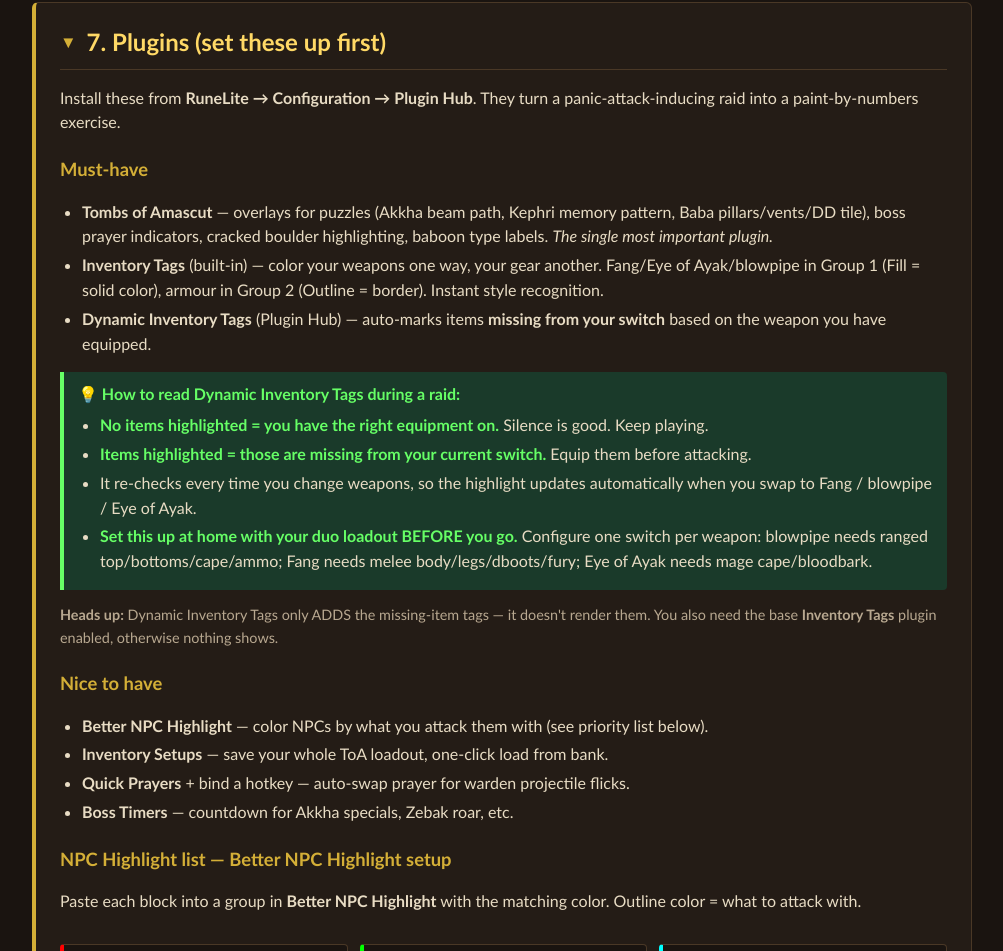
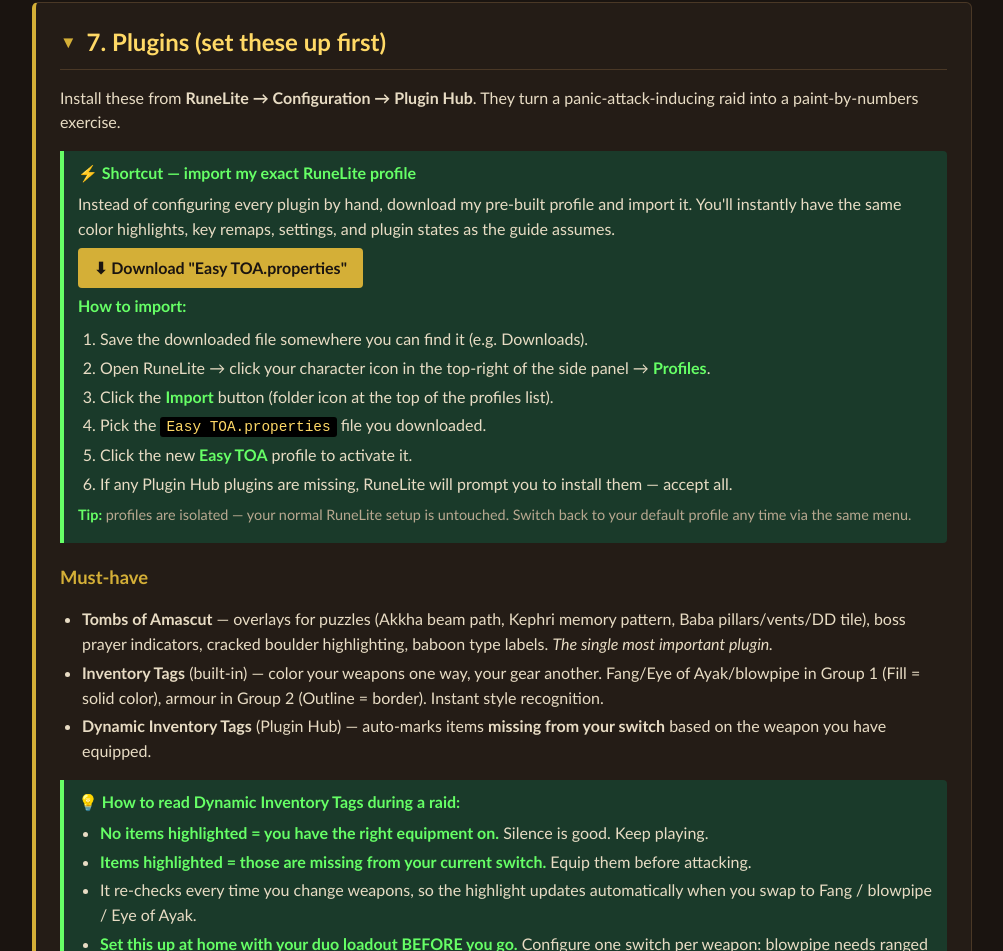
Before and after one commit to 1-Future/toa-guide, a plain HTML site: page index.html in a window 1280 px wide. Shown: the part 4637-5588 px from the top of the page, without its empty margins (138-1141 px from the left). Drawn offline with Linux system fonts and the light colour scheme.

Commit message:
Add RuneLite profile + import instructions

```diff
--- a/index.html
+++ b/index.html
@@ -637,6 +637,26 @@
   <h2>7. Plugins (set these up first)</h2>
   <p>Install these from <strong>RuneLite → Configuration → Plugin Hub</strong>. They turn a panic-attack-inducing raid into a paint-by-numbers exercise.</p>
 
+  <div class="callout tip" style="background: #1a3a2a; border-left-color: var(--green);">
+    <strong>⚡ Shortcut — import my exact RuneLite profile</strong>
+    <p style="margin: 6px 0;">Instead of configuring every plugin by hand, download my pre-built profile and import it. You'll instantly have the same color highlights, key remaps, settings, and plugin states as the guide assumes.</p>
+    <p style="margin: 6px 0;">
+      <a class="wiki" href="Easy-TOA.properties" download="Easy TOA.properties" style="display: inline-block; background: var(--gold); color: var(--bg); padding: 8px 16px; border-radius: 4px; text-decoration: none; font-weight: bold; border-bottom: none;">⬇ Download "Easy TOA.properties"</a>
+    </p>
+
+    <strong>How to import:</strong>
+    <ol style="margin: 8px 0;">
+      <li>Save the downloaded file somewhere you can find it (e.g. Downloads).</li>
+      <li>Open RuneLite → click your character icon in the top-right of the side panel → <strong>Profiles</strong>.</li>
+      <li>Click the <strong>Import</strong> button (folder icon at the top of the profiles list).</li>
+      <li>Pick the <code>Easy TOA.properties</code> file you downloaded.</li>
+      <li>Click the new <strong>Easy TOA</strong> profile to activate it.</li>
+      <li>If any Plugin Hub plugins are missing, RuneLite will prompt you to install them — accept all.</li>
+    </ol>
+
+    <p style="margin: 6px 0; font-size: 0.9em; color: var(--text-dim);"><strong>Tip:</strong> profiles are isolated — your normal RuneLite setup is untouched. Switch back to your default profile any time via the same menu.</p>
+  </div>
+
   <h3>Must-have</h3>
   <ul>
     <li><strong>Tombs of Amascut</strong> — overlays for puzzles (Akkha beam path, Kephri memory pattern, Baba pillars/vents/DD tile), boss prayer indicators, cracked boulder highlighting, baboon type labels. <em>The single most important plugin.</em></li>
```
Also changed, not shown: 1 other file.
